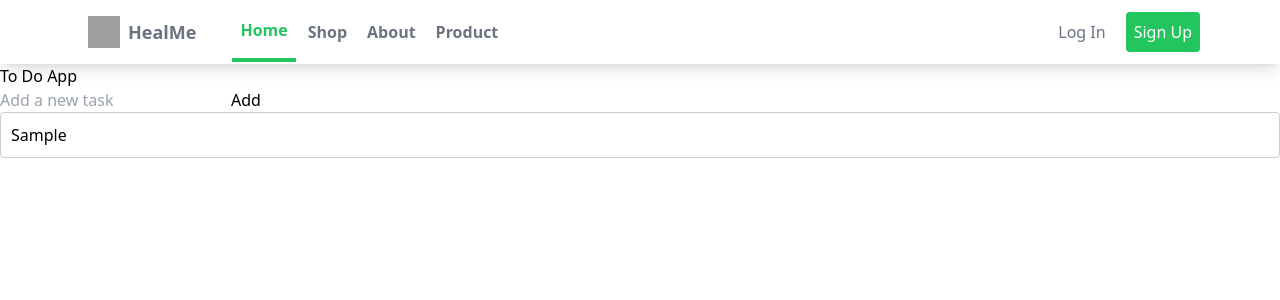
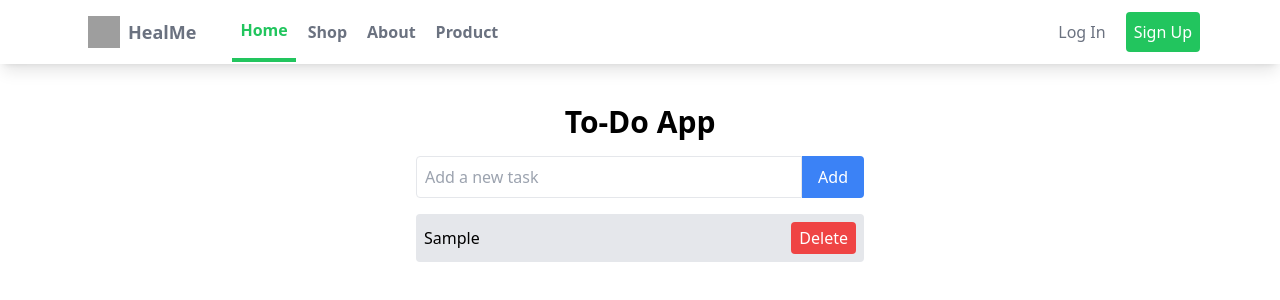
Before and after one commit to ruchibajra/MERN-Fundamentals, a React (Create React App) app in the folder Cerave/cerave/: page /about in a window 1280 px wide. Both pictures are taken after typing "Sample" into the empty fields and a click on the button "Add". Shown: the top 300 px of the page. Built offline with nearby package versions, Linux system fonts and the light colour scheme; grey boxes are pictures that could not be loaded.

Commit message:
todo app using state and component

```diff
--- a/Cerave/cerave/src/components/ToDo/ToDoApp.jsx
+++ b/Cerave/cerave/src/components/ToDo/ToDoApp.jsx
@@ -1,38 +1,53 @@
-import React, { useState } from "react";
-import { v4 as uuidv4} from "uuid";
+import React, { useState } from 'react';
+import ToDoList from './ToDoList';
+import { v4 as uuidv4 } from 'uuid';
 
+// TodoApp component manages the state and logic of the to-do application
+const ToDoApp = () => {
+  // State to manage the list of to-do items
+  const [todos, setTodos] = useState([]);
+  // State to manage the input text for new to-do items
+  const [todoText, setTodoText] = useState('');
 
-const ToDoApp = () => {
-  // list of to-do items
-  const [todos, setTodos] = useState([]);
-  // input text for new to-do items
-  const[todoText, setTodoText] = useState('');
+  // Function to add a new to-do item
+  const addTodo = () => {
+    if (todoText.trim() === '') return; // Prevent adding empty to-do items
+    // Add a new to-do item with a unique id, text from the input, and a completed status of false
+    setTodos([...todos, { id: uuidv4(), text: todoText, completed: false }]);
+    setTodoText(''); // Clear the input field
+  };
 
+  // Function to toggle the completed status of a to-do item
+  const toggleComplete = (id) => {
+    setTodos(todos.map(todo =>
+      todo.id === id ? { ...todo, completed: !todo.completed } : todo
+    ));
+  };
 
-  const addTodo = () =>{
-    if(todoText.trim() === ''){
-        return
-    }
+  // Function to remove a to-do item
+  const removeTodo = (id) => {
+    setTodos(todos.filter(todo => todo.id !== id));
+  };
 
-    // Add a new to-do item with a unique id, text from the input, and a completed status of false
-    setTodos([...todos, {id: uuidv4(), text: todoText, completed: false}]);
-    setTodoText('');
-  }
   return (
-    <div>
-      <h1>To Do App</h1>
-      <div>
-        <input type="text" value={todoText} onChange = {(e) => setTodoText(e.target.value)} placeholder="Add a new task" />
-        <button onClick={addTodo}>Add</button>
-
+    <div className="max-w-md mx-auto mt-10">
+      <h1 className="text-3xl font-bold text-center mb-4">To-Do App</h1>
+      <div className="flex mb-4">
+        {/* Input field for new to-do items */}
+        <input
+          type="text"
+          value={todoText}
+          onChange={(e) => setTodoText(e.target.value)}
+          className="flex-1 p-2 border rounded-l"
+          placeholder="Add a new task"
+        />
+        {/* Button to add a new to-do item */}
+        <button onClick={addTodo} className="bg-blue-500 text-white px-4 py-2 rounded-r">
+          Add
+        </button>
       </div>
-
-       {/* Display the list of to-do items */}
-       <ul>
-        {todos.map(todo => (
-          <li key={todo.id}>{todo.text}</li>
-        ))}
-      </ul>
+      {/* Render the TodoList component and pass the necessary props */}
+      <ToDoList todos={todos} toggleComplete={toggleComplete} removeTodo={removeTodo} />
     </div>
   );
 };
--- a/Cerave/cerave/src/components/ToDo/ToDoItem.jsx
+++ b/Cerave/cerave/src/components/ToDo/ToDoItem.jsx
@@ -0,0 +1,20 @@
+// src/components/TodoItem.js
+import React from 'react';
+
+// TodoItem component takes three props: todo (the to-do item), toggleComplete (function to mark item as completed), and removeTodo (function to delete item)
+const ToDoItem = ({ todo, toggleComplete, removeTodo }) => {
+  return (
+    <div className={`flex justify-between items-center p-2 my-2 bg-gray-200 rounded ${todo.completed ? 'line-through' : ''}`}>
+      {/* Clicking the span will toggle the completed status of the to-do item */}
+      <span onClick={() => toggleComplete(todo.id)} className="cursor-pointer">
+        {todo.text}
+      </span>
+      {/* Clicking the button will remove the to-do item */}
+      <button onClick={() => removeTodo(todo.id)} className="bg-red-500 text-white px-2 py-1 rounded">
+        Delete
+      </button>
+    </div>
+  );
+};
+
+export default ToDoItem;
--- a/Cerave/cerave/src/components/ToDo/ToDoList.jsx
+++ b/Cerave/cerave/src/components/ToDo/ToDoList.jsx
@@ -0,0 +1,22 @@
+// src/components/TodoList.js
+import React from 'react';
+import ToDoItem from './ToDoItem';
+
+// TodoList component takes three props: todos (array of to-do items), toggleComplete (function to mark item as completed), and removeTodo (function to delete item)
+const TodoList = ({ todos, toggleComplete, removeTodo }) => {
+  return (
+    <div>
+      {/* Map over the todos array and render a TodoItem component for each item */}
+      {todos.map(todo => (
+        <ToDoItem
+          key={todo.id}
+          todo={todo}
+          toggleComplete={toggleComplete}
+          removeTodo={removeTodo}
+        />
+      ))}
+    </div>
+  );
+};
+
+export default TodoList;
```
